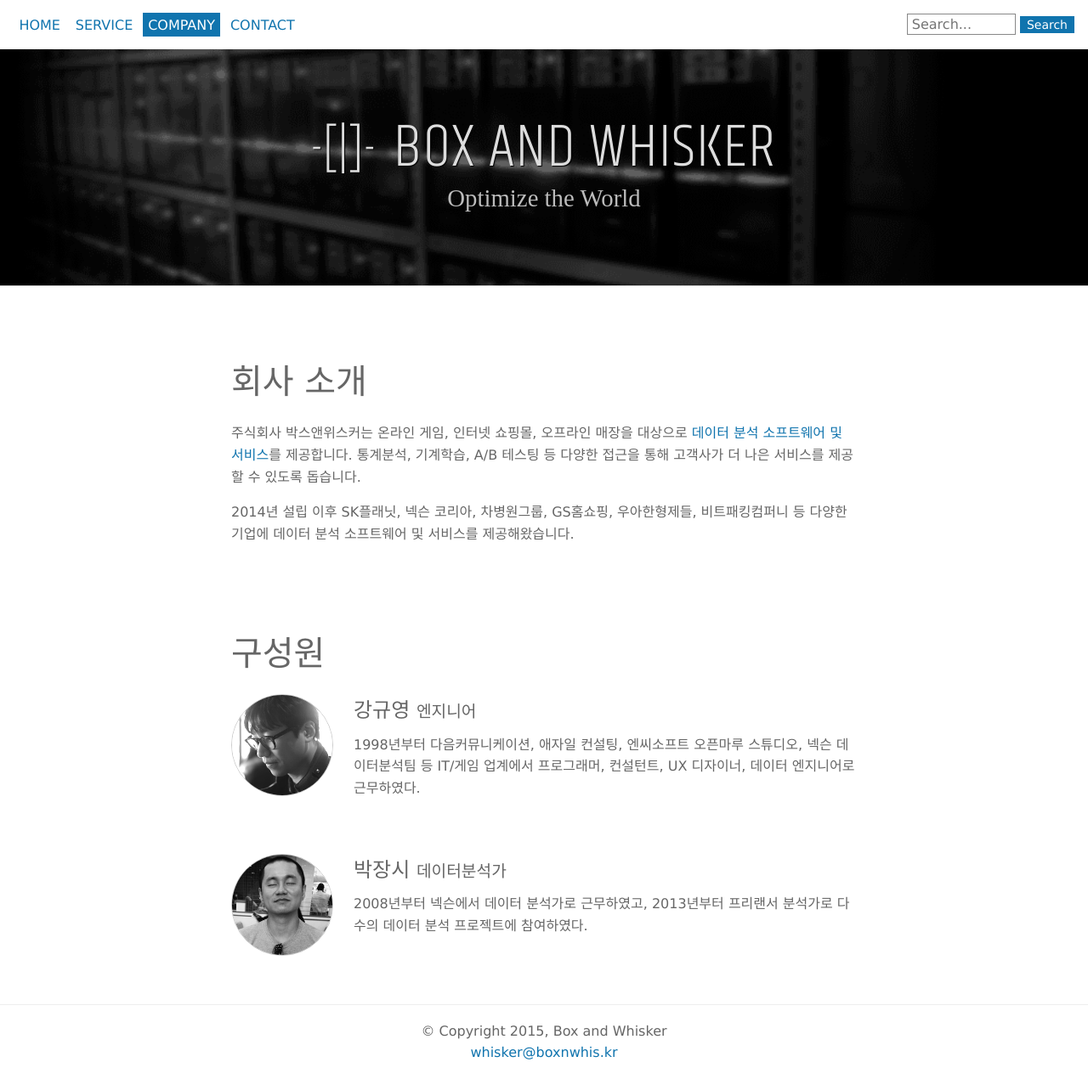
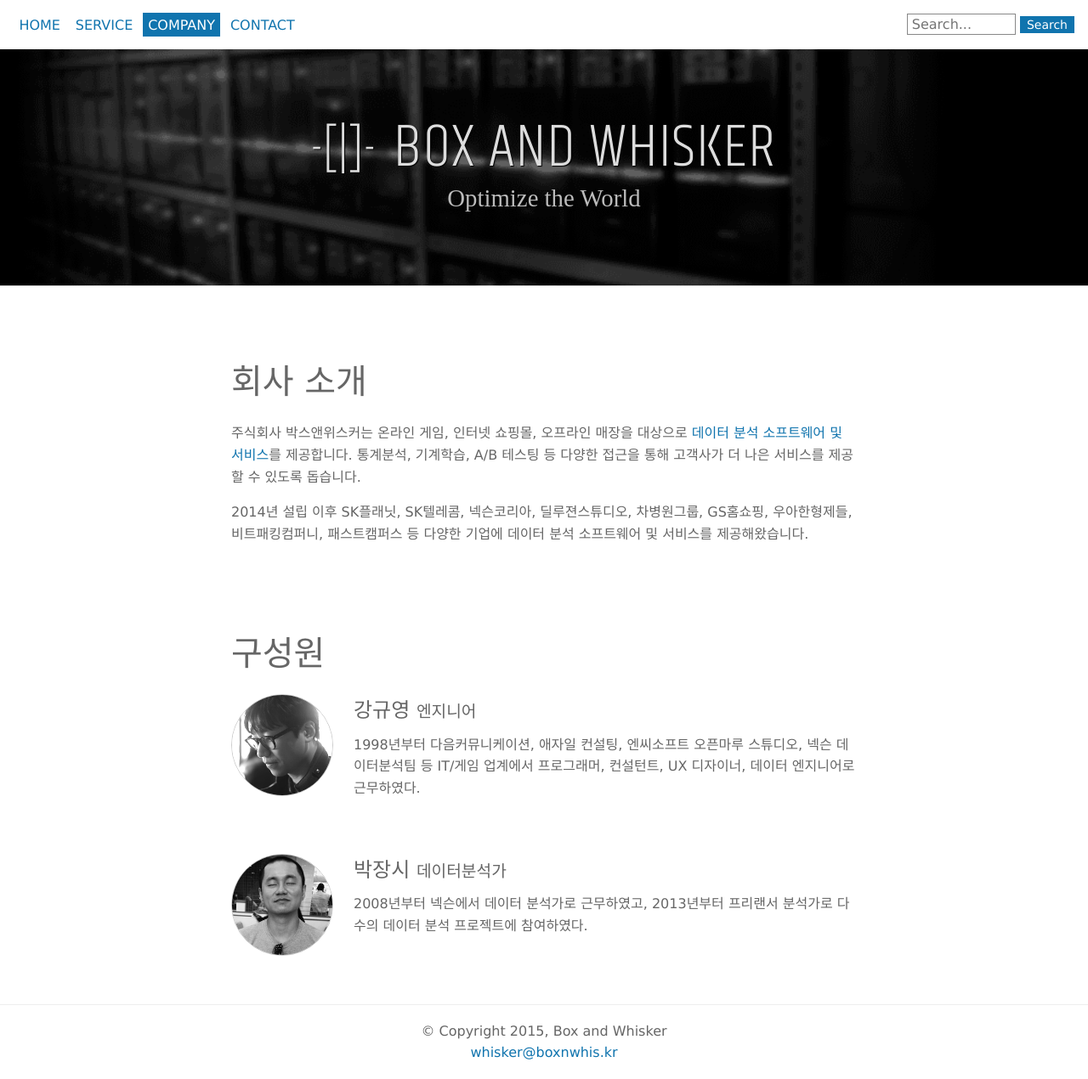
Before and after one commit to boxnwhiskr/boxnwhiskr.github.io, a Jekyll site: the page built from company.html, in a window 1280 px wide. Shown: the whole page at 85% size. Built offline with Jekyll 4.4.1, drawn with Linux system fonts in a browser that asks for light colours; nearby versions of some CDN libraries; some web fonts are replaced.

Commit message:
Add clients

```diff
--- a/company.html
+++ b/company.html
@@ -9,7 +9,7 @@
     제공합니다. 통계분석, 기계학습, A/B 테스팅 등 다양한 접근을 통해 고객사가 더 나은 서비스를 제공할 수 있도록 돕습니다.
     </p>
     <p>
-    2014년 설립 이후 SK플래닛, 넥슨 코리아, 차병원그룹, GS홈쇼핑, 우아한형제들, 비트패킹컴퍼니 등 다양한 기업에 데이터 분석 소프트웨어 및 서비스를 제공해왔습니다.
+    2014년 설립 이후 SK플래닛, SK텔레콤, 넥슨코리아, 딜루젼스튜디오, 차병원그룹, GS홈쇼핑, 우아한형제들, 비트패킹컴퍼니, 패스트캠퍼스 등 다양한 기업에 데이터 분석 소프트웨어 및 서비스를 제공해왔습니다.
     </p>
 </section>
 
```
